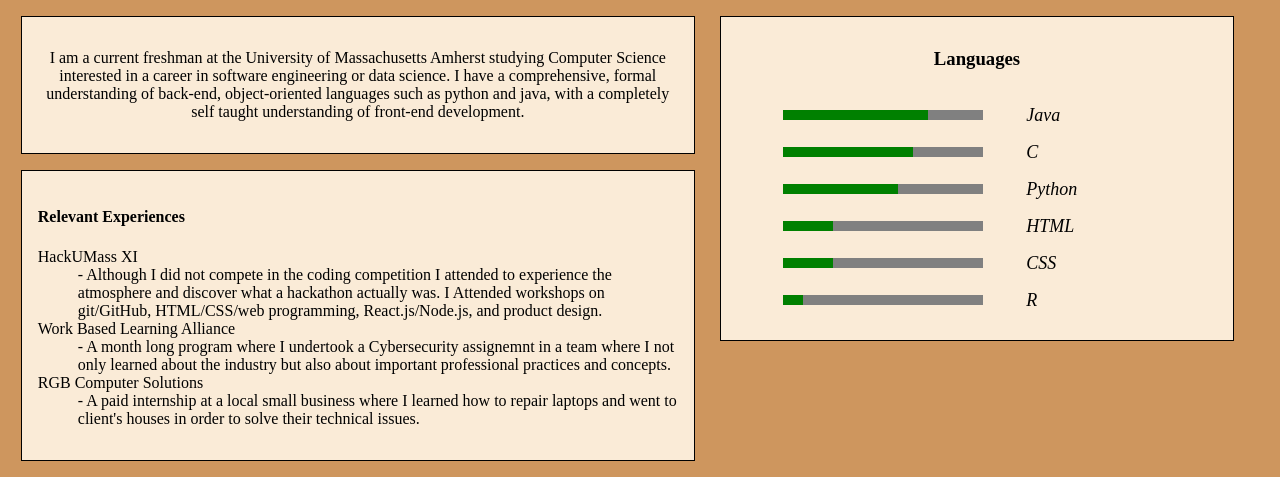
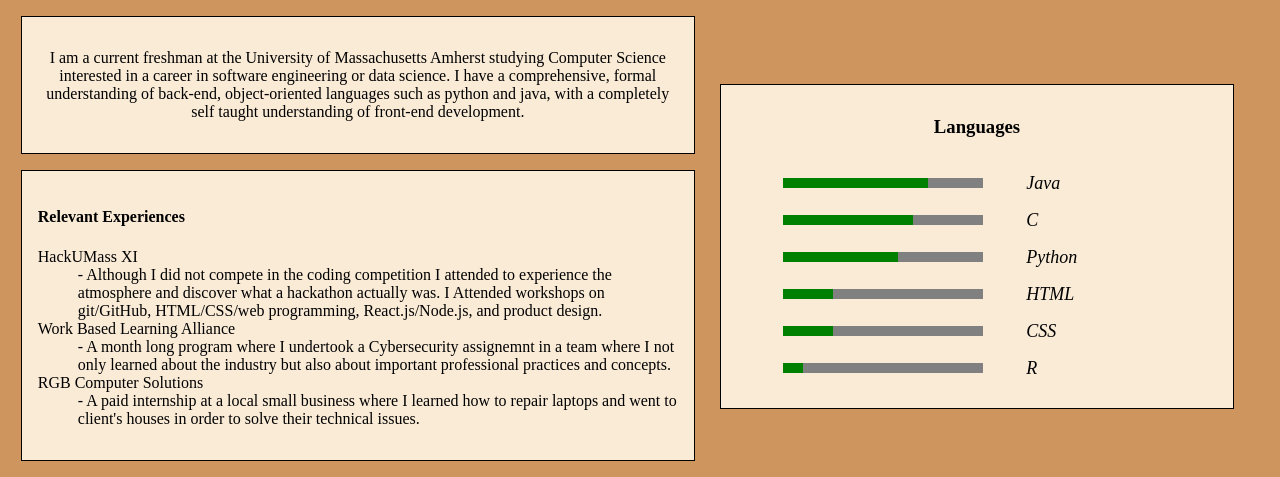
Before and after one commit to Comerm28/Comer28.github.io, a plain HTML site: page index.html in a window 1280 px wide. Shown: the part 452-929 px from the top of the page. Drawn offline with Linux system fonts and the light colour scheme.

Commit message:
trying to move languages around

```diff
--- a/styleMain.css
+++ b/styleMain.css
@@ -248,6 +248,8 @@ body {
 }
 
 .languages{
+    display: flex;
+    flex-direction: column;
     background-color: antiquewhite;
     float: right;
     width: 50vw;
@@ -256,6 +258,7 @@ body {
     padding: 1%;
     margin-right: 3vw;
     margin-left: 2vw;
+    margin-top: 8.5vh;
     border: .2vh solid black;
 }
 
```
